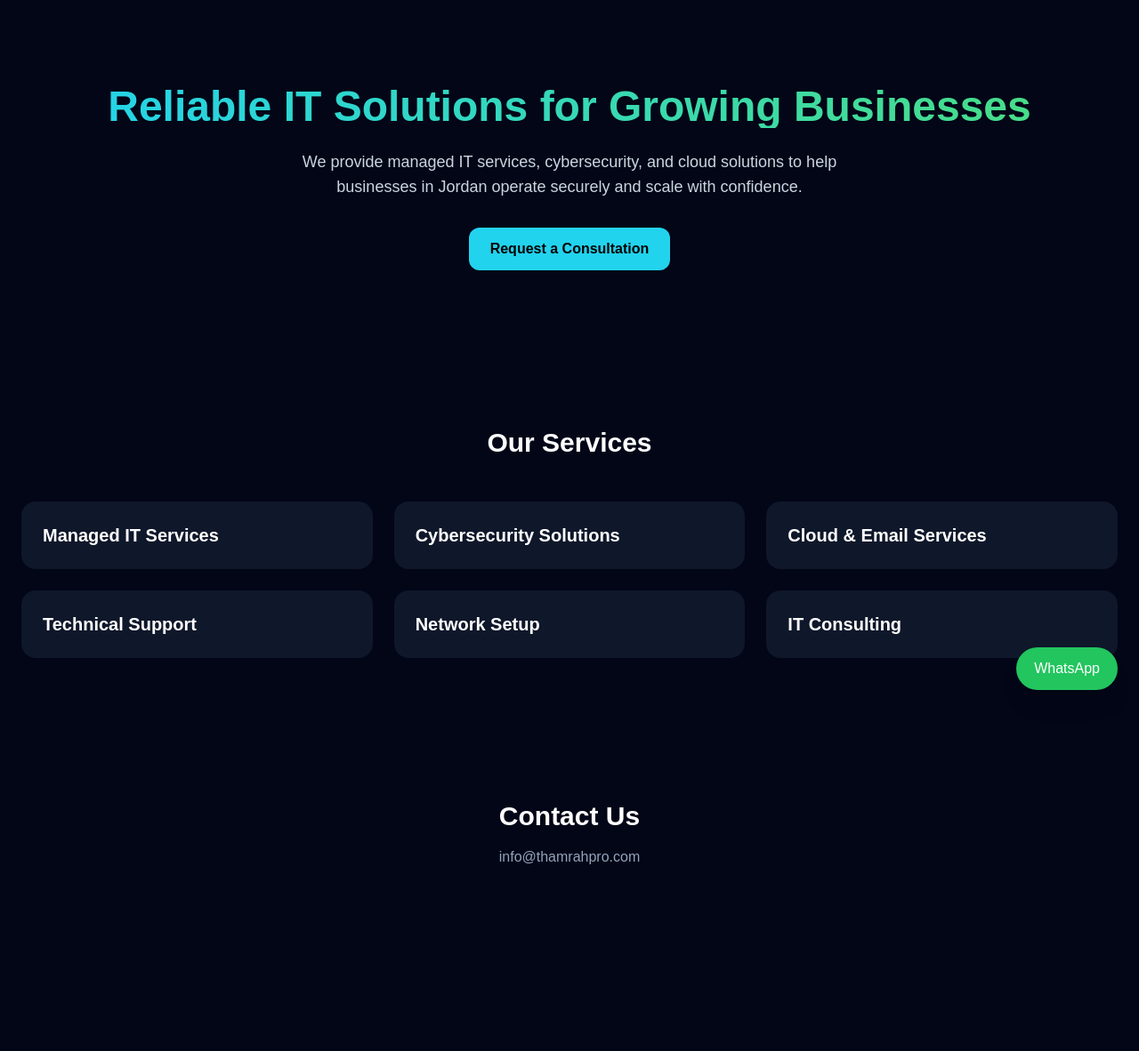
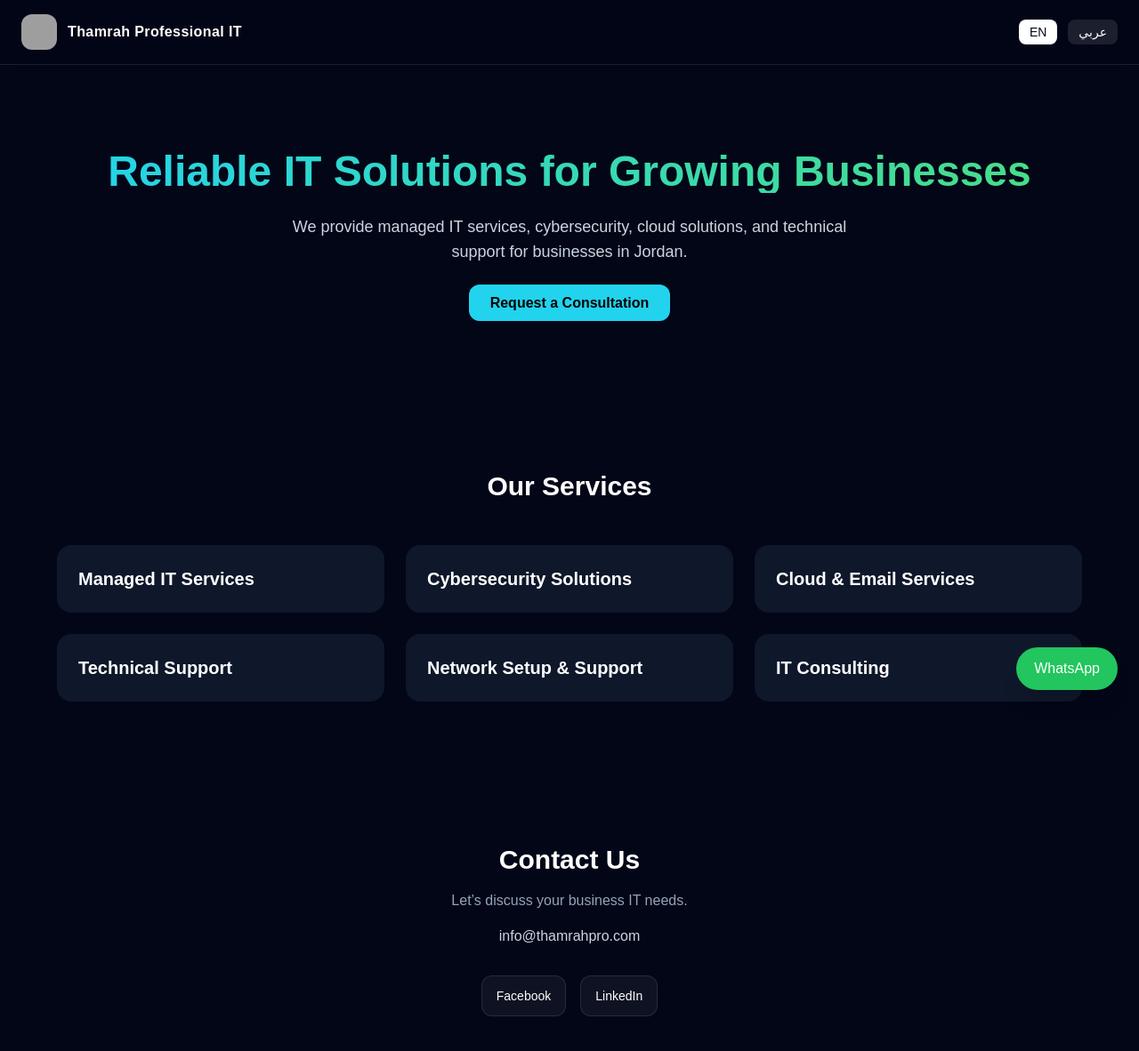
Before and after one commit to milad-stack/ThamrahPro, a Next.js app: page / in a window 1280 px wide. Shown: the top 1182 px of the page at 89% size. Before the commit the page ends 1056 px from the top, so only its background shows below. Built offline with nearby package versions, Linux system fonts and the light colour scheme; grey boxes are pictures that could not be loaded.

Commit message:
add arabic services and social links

```diff
--- a/app/page.js
+++ b/app/page.js
@@ -1,64 +1,159 @@
 "use client";
 
+import { useState } from "react";
+
 export default function Page() {
+  const [lang, setLang] = useState("en");
+
+  const content = {
+    en: {
+      brand: "Thamrah Professional IT",
+      heroTitle: "Reliable IT Solutions for Growing Businesses",
+      heroText:
+        "We provide managed IT services, cybersecurity, cloud solutions, and technical support for businesses in Jordan.",
+      cta: "Request a Consultation",
+      servicesTitle: "Our Services",
+      services: [
+        "Managed IT Services",
+        "Cybersecurity Solutions",
+        "Cloud & Email Services",
+        "Technical Support",
+        "Network Setup & Support",
+        "IT Consulting",
+      ],
+      contactTitle: "Contact Us",
+      contactText: "Let’s discuss your business IT needs.",
+      whatsapp: "WhatsApp",
+    },
+    ar: {
+      brand: "ثمرة المهنية لتكنولوجيا المعلومات",
+      heroTitle: "حلول تقنية موثوقة لنمو أعمالك",
+      heroText:
+        "نقدم خدمات تقنية مُدارة، وأمن سيبراني، وحلولاً سحابية، ودعماً فنياً للشركات في الأردن.",
+      cta: "اطلب استشارة",
+      servicesTitle: "خدماتنا",
+      services: [
+        "الخدمات التقنية المُدارة",
+        "حلول الأمن السيبراني",
+        "خدمات السحابة والبريد الإلكتروني",
+        "الدعم الفني",
+        "إعداد ودعم الشبكات",
+        "الاستشارات التقنية",
+      ],
+      contactTitle: "تواصل معنا",
+      contactText: "دعنا نناقش احتياجاتك التقنية.",
+      whatsapp: "واتساب",
+    },
+  };
+
+  const t = content[lang];
+  const isArabic = lang === "ar";
+
   return (
-    <div className="min-h-screen bg-slate-950 text-white">
+    <div
+      dir={isArabic ? "rtl" : "ltr"}
+      className="min-h-screen bg-slate-950 text-white"
+    >
+      <header className="sticky top-0 z-50 border-b border-white/10 bg-slate-950/80 backdrop-blur">
+        <div className="mx-auto flex max-w-7xl items-center justify-between px-6 py-4">
+          <div className="flex items-center gap-3">
+            <img
+              src="/logo.png"
+              alt="Thamrah Pro Logo"
+              className="h-10 w-10 rounded-xl object-cover"
+            />
+            <div className="font-bold tracking-wide">{t.brand}</div>
+          </div>
 
-      {/* HERO */}
+          <div className="flex items-center gap-3">
+            <button
+              onClick={() => setLang("en")}
+              className={`rounded-lg px-3 py-1 text-sm ${
+                lang === "en" ? "bg-white text-slate-950" : "bg-white/10"
+              }`}
+            >
+              EN
+            </button>
+            <button
+              onClick={() => setLang("ar")}
+              className={`rounded-lg px-3 py-1 text-sm ${
+                lang === "ar" ? "bg-white text-slate-950" : "bg-white/10"
+              }`}
+            >
+              عربي
+            </button>
+          </div>
+        </div>
+      </header>
+
       <section className="px-6 py-24 text-center">
-        <h1 className="text-5xl font-bold bg-gradient-to-r from-cyan-400 to-green-400 bg-clip-text text-transparent">
-          Reliable IT Solutions for Growing Businesses
+        <h1 className="bg-gradient-to-r from-cyan-400 to-green-400 bg-clip-text text-5xl font-bold text-transparent">
+          {t.heroTitle}
         </h1>
 
-        <p className="mt-6 text-lg text-slate-300 max-w-2xl mx-auto">
-          We provide managed IT services, cybersecurity, and cloud solutions to help businesses in Jordan operate securely and scale with confidence.
+        <p className="mx-auto mt-6 max-w-2xl text-lg text-slate-300">
+          {t.heroText}
         </p>
 
-        <div className="mt-8 flex justify-center gap-4">
-          <a href="#contact" className="px-6 py-3 bg-cyan-400 text-black rounded-xl font-semibold">
-            Request a Consultation
+        <div className="mt-8">
+          <a
+            href="#contact"
+            className="rounded-xl bg-cyan-400 px-6 py-3 font-semibold text-black"
+          >
+            {t.cta}
           </a>
         </div>
       </section>
 
-      {/* SERVICES */}
       <section className="px-6 py-20">
-        <h2 className="text-3xl font-bold text-center">Our Services</h2>
+        <h2 className="text-center text-3xl font-bold">{t.servicesTitle}</h2>
 
-        <div className="mt-12 grid md:grid-cols-3 gap-6">
-          {[
-            "Managed IT Services",
-            "Cybersecurity Solutions",
-            "Cloud & Email Services",
-            "Technical Support",
-            "Network Setup",
-            "IT Consulting",
-          ].map((s) => (
-            <div key={s} className="p-6 bg-slate-900 rounded-2xl hover:scale-105 transition">
-              <h3 className="text-xl font-semibold">{s}</h3>
+        <div className="mx-auto mt-12 grid max-w-6xl gap-6 md:grid-cols-3">
+          {t.services.map((service) => (
+            <div
+              key={service}
+              className="rounded-2xl bg-slate-900 p-6 transition hover:scale-105"
+            >
+              <h3 className="text-xl font-semibold">{service}</h3>
             </div>
           ))}
         </div>
       </section>
 
-      {/* CONTACT */}
       <section id="contact" className="px-6 py-20 text-center">
-        <h2 className="text-3xl font-bold">Contact Us</h2>
+        <h2 className="text-3xl font-bold">{t.contactTitle}</h2>
+        <p className="mt-4 text-slate-400">{t.contactText}</p>
+        <p className="mt-4 text-slate-300">info@thamrahpro.com</p>
 
-        <p className="mt-4 text-slate-400">
-          info@thamrahpro.com
-        </p>
+        <div className="mt-8 flex justify-center gap-4">
+          <a
+            href="https://www.facebook.com/ThamraPro"
+            target="_blank"
+            rel="noreferrer"
+            className="rounded-xl border border-white/10 bg-white/5 px-4 py-3 text-sm transition hover:bg-white/10"
+          >
+            Facebook
+          </a>
+
+          <a
+            href="https://www.linkedin.com/company/thamrahpro"
+            target="_blank"
+            rel="noreferrer"
+            className="rounded-xl border border-white/10 bg-white/5 px-4 py-3 text-sm transition hover:bg-white/10"
+          >
+            LinkedIn
+          </a>
+        </div>
       </section>
 
-      {/* WHATSAPP */}
       <a
         href="https://wa.me/962799150175?text=Hello, I'm interested in your IT services. مرحباً، أود الاستفسار عن خدماتكم التقنية"
         target="_blank"
-        className="fixed bottom-6 right-6 bg-green-500 px-5 py-3 rounded-full text-white shadow-xl"
+        rel="noreferrer"
+        className={`${isArabic ? "left-6" : "right-6"} fixed bottom-6 rounded-full bg-green-500 px-5 py-3 text-white shadow-xl`}
       >
-        WhatsApp
+        {t.whatsapp}
       </a>
-
     </div>
   );
 }
```
